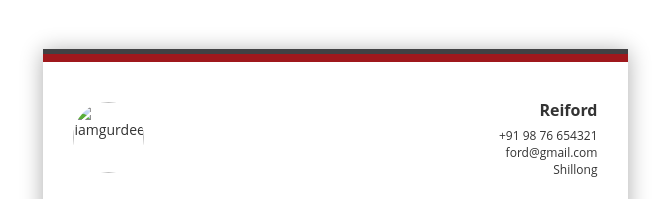
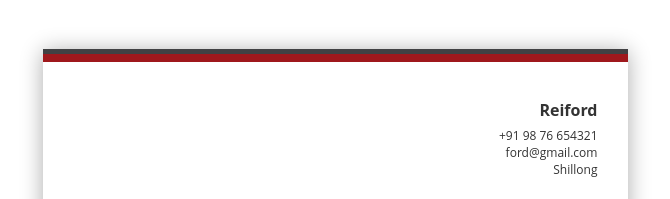
Before and after one commit to ford21/kithok-bill, a plain HTML site: page index.html in a window 1280 px wide. Shown: the top 199 px of the page, without its empty margins (305-975 px from the left). Drawn offline with Linux system fonts and the light colour scheme.

Commit message:
Update index.html

```diff
--- a/index.html
+++ b/index.html
@@ -12,7 +12,6 @@
     			<div class="receipt-header">
 					<div class="col-xs-6 col-sm-6 col-md-6">
 						<div class="receipt-left">
-							<img class="img-responsive" alt="iamgurdeeposahan" src="" style="width: 71px; border-radius: 43px;">
 						</div>
 					</div>
 					<div class="col-xs-6 col-sm-6 col-md-6 text-right">
```
